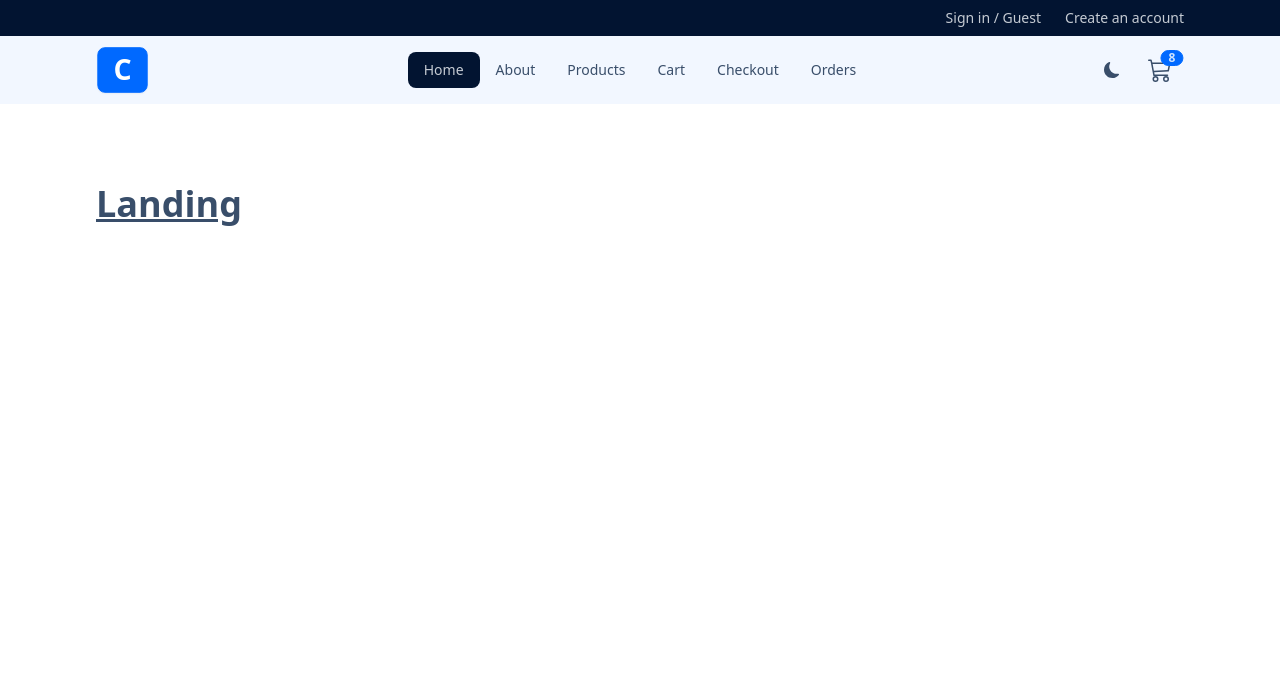
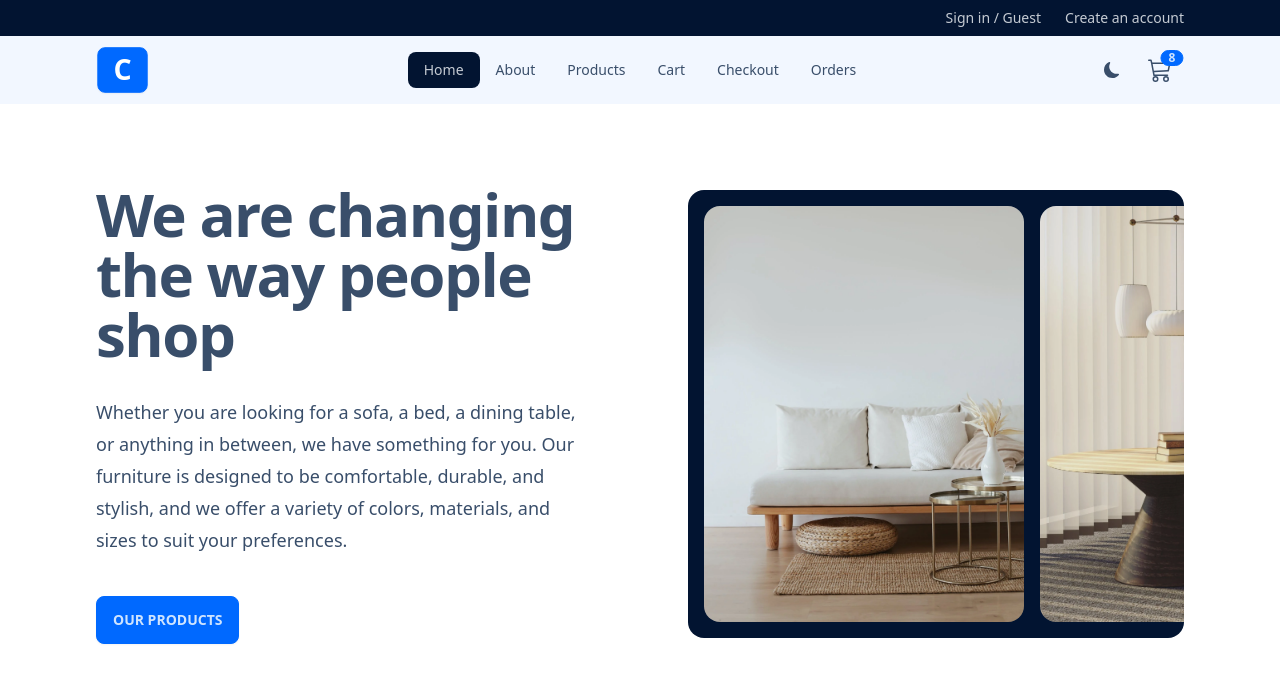
Before and after one commit to pktcodes/comfy-store-react-project-v2, a React (Vite) app: page / in a window 1280 px wide. Shown: the top 682 px of the page. Built offline with nearby package versions, Linux system fonts and the light colour scheme.

Commit message:
Hero Component

```diff
--- /dev/null
+++ b/src/components/Hero.jsx
@@ -0,0 +1,43 @@
+import { Link } from "react-router-dom";
+
+import heroImg1 from "../assets/hero1.webp";
+import heroImg2 from "../assets/hero2.webp";
+import heroImg3 from "../assets/hero3.webp";
+import heroImg4 from "../assets/hero4.webp";
+
+const carouselImages = [heroImg1, heroImg2, heroImg3, heroImg4];
+
+const Hero = () => {
+  return (
+    <section className="grid items-center gap-24 lg:grid-cols-2">
+      <div>
+        <h1 className="max-w-2xl text-4xl font-bold tracking-tight sm:text-6xl">
+          We are changing the way people shop
+        </h1>
+        <p className="mt-8 max-w-xl text-lg leading-8">
+          Whether you are looking for a sofa, a bed, a dining table, or anything
+          in between, we have something for you. Our furniture is designed to be
+          comfortable, durable, and stylish, and we offer a variety of colors,
+          materials, and sizes to suit your preferences.
+        </p>
+        <Link to="products" className="btn btn-primary mt-10 uppercase">
+          our products
+        </Link>
+      </div>
+      <div className="carousel-center hidden h-[28rem] space-x-4  rounded-box bg-neutral p-4 lg:carousel">
+        {carouselImages.map((image) => {
+          return (
+            <article key={image} className="carousel-item">
+              <img
+                src={image}
+                className="h-full w-80 rounded-box object-cover"
+              />
+            </article>
+          );
+        })}
+      </div>
+    </section>
+  );
+};
+
+export default Hero;
--- a/src/components/index.js
+++ b/src/components/index.js
@@ -2,3 +2,4 @@ export { default as FormInput } from "./FormInput";
 export { default as SubmitButton } from "./SubmitButton";
 export { default as Header } from "./Header";
 export { default as Navbar } from "./Navbar";
+export { default as Hero } from "./Hero";
--- a/src/pages/Landing.jsx
+++ b/src/pages/Landing.jsx
@@ -1,5 +1,11 @@
+import { Hero } from "../components";
+
 const Landing = () => {
-  return <div className="text-4xl font-bold underline">Landing</div>;
+  return (
+    <>
+      <Hero />
+    </>
+  );
 };
 
 export default Landing;
```
